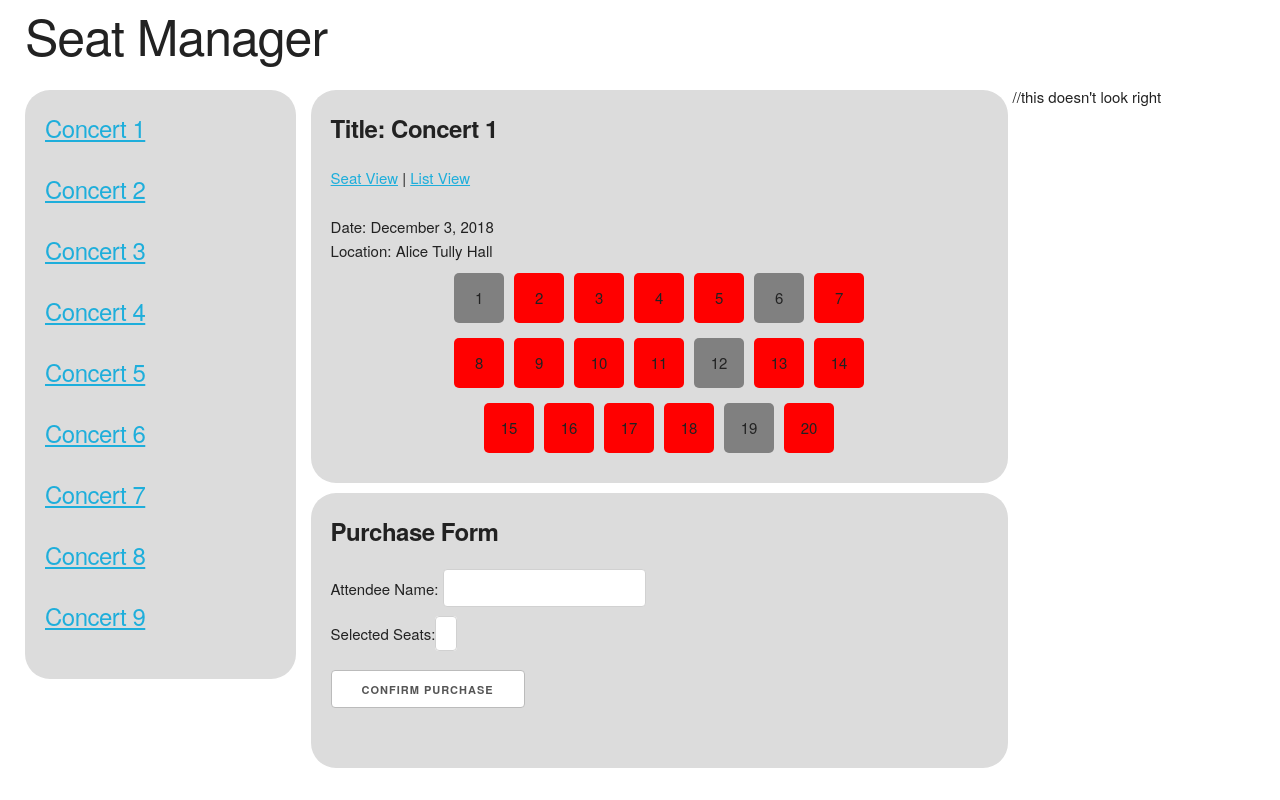
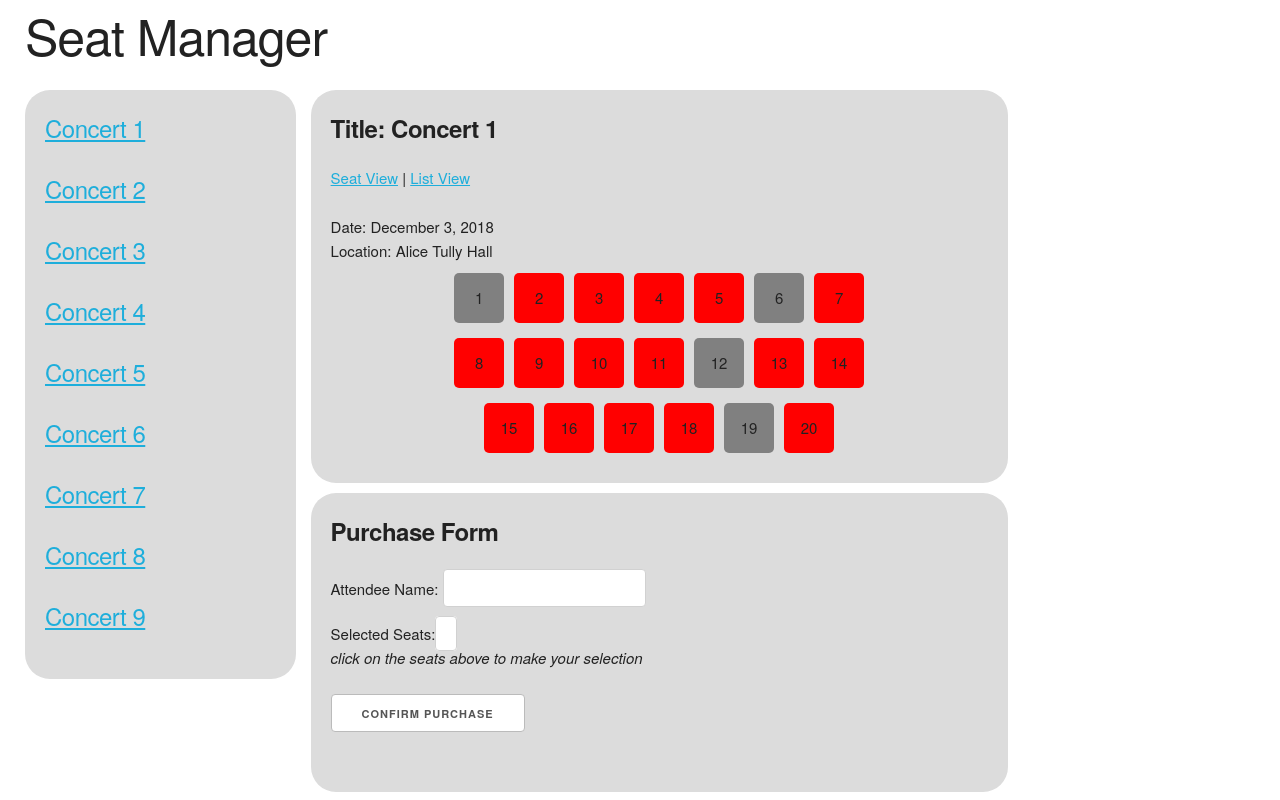
Before and after one commit to christafaa/react-seat-app, a React (Create React App) app: page / in a window 1280 px wide. Built offline with nearby package versions, Linux system fonts and the light colour scheme.

Commit message:
add instructions to purchase form

```diff
--- a/src/components/PurchaseForm.js
+++ b/src/components/PurchaseForm.js
@@ -22,7 +22,8 @@ export default class PurchaseForm extends Component {
         <h5><strong>Purchase Form</strong></h5>
         <form>
           Attendee Name: <input type="text" value={this.state.attendee} onChange={this.handleOnChange} /><br/>
-          Selected Seats: <span className="selected-seats">{this.renderSelection()}</span><br/><br/>
+          Selected Seats: <span className="selected-seats">{this.renderSelection()}</span><br/>
+          <em>click on the seats above to make your selection</em><br/><br/>
           <input type="submit" value="Confirm Purchase" />
         </form>
       </div>
--- a/src/components/SeatMap.js
+++ b/src/components/SeatMap.js
@@ -24,7 +24,7 @@ class SeatMap extends Component {
           Location: {this.props.concert.venue}<br/>
           {this.createRows()}
         </div>
-        <PurchaseForm selectedSeats={this.props.selectedSeats.selectedSeats}/> //this doesn't look right
+        <PurchaseForm selectedSeats={this.props.selectedSeats.selectedSeats}/> {/*this doesn't look right*/}
       </React.Fragment>
     )
   }
```
